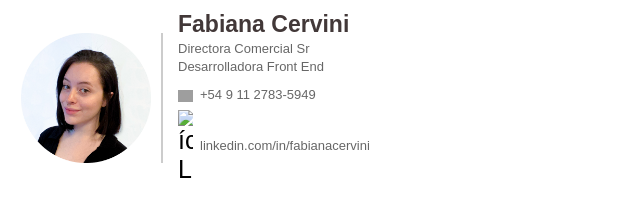
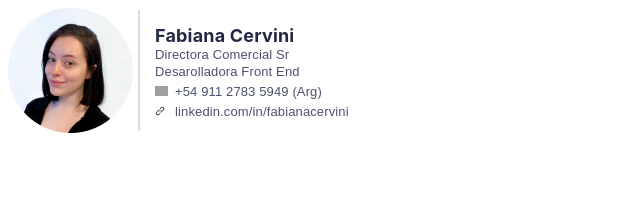
Before and after one commit to fabianacervini/firmaEmail, a plain HTML site: page index.html in a window 1280 px wide. Shown: the whole page, without its empty margins (0-640 px from the left). Drawn offline with Linux system fonts and the light colour scheme; grey boxes are pictures that could not be loaded.

Commit message:
modificando html

```diff
--- a/index.html
+++ b/index.html
@@ -1,118 +1,87 @@
-<!DOCTYPE html>
-<html lang="es">
-<head>
-    <meta charset="UTF-8">
-    <meta http-equiv="X-UA-Compatible" content="IE=edge">
-    <meta name="viewport" content="width=device-width, initial-scale=1.0">
-    <title>Firma de correo electrónico</title>
-    <style>
-        body {
-            font-family: Arial, Helvetica, sans-serif;
-            font-size: 25px;
-            color: #000;
-            margin: 0; /* Elimina el margen predeterminado del cuerpo */
-            padding: 0; /* Elimina el relleno predeterminado del cuerpo */
-        }
-        .container {
-            max-width: 200px; /* Establece el ancho máximo del contenedor */
-            margin: 0 auto; /* Centra el contenedor en la página */
-            margin-left: 20px; /* Agrega margen izquierdo para centrar a la izquierda */
-        }
-        table {
-            width: 100%;
-            border-collapse: collapse;
-            margin-top: 10px;
-            margin-left: 0; /* Elimina el margen izquierdo de la tabla */
-            margin-right: 0; /* Elimina el margen derecho de la tabla */
-        }
-        td {
-            vertical-align: top;
-        }
-        img {
-            max-width: 100%;
-            height: auto;
-            display: block;
-        }
-        .info {
-            display: flex;
-            align-items: center; /* Centra verticalmente los elementos dentro de .info */
-        }
-        .info img {
-            width: 130px; /* Ajusta el tamaño de la imagen principal según sea necesario */
-            max-width: 100%;
-            height: auto;
-            margin-right: 10px; /* Espaciado entre la imagen y el texto */
-        }
-        .info .info-icon {
-            width: 15px; /* Ajusta el tamaño de los iconos según sea necesario */
-            max-width: 100%;
-            height: auto;
-            margin-right: 7px; /* Espaciado entre los iconos y el texto */
-        }
-        .info .info-icons {
-            display: flex;
-            align-items: center; /* Alinea los iconos verticalmente */
-        }
-        .info-text {
-            flex-grow: 1; /* Hace que el contenedor de texto ocupe todo el espacio disponible */
-            display: flex;
-            flex-direction: column; /* Coloca el texto en una columna */
-        }
-        .info strong {
-            color: #423838;
-            font-size: 23px;
-            display: block; /* Coloca el nombre en una línea separada */
-            margin-bottom: 3px; /* Ajustado el espaciado entre el nombre y el siguiente elemento */
-        }
-        .info span,
-        .info a {
-            color: rgba(0, 0, 0, 0.6);
-            font-size: 13px;
-            display: block; /* Cada línea de texto en una línea separada */
-            margin-bottom: 3px; /* Ajustado el espaciado entre líneas de texto */
-            text-decoration: none;
-        }
-        .vertical-line {
-            border-left: 2px solid rgba(0, 0, 0, 0.2); /* Línea vertical entre la imagen y el texto */
-            margin-right: 15px; /* Espaciado entre la línea y el texto */
-            height: 130px; /* Altura de la línea, ajusta según sea necesario */
-        }
-        /* Espaciado adicional después de "Desarrolladora Front End" */
-        .info .after-developer {
-            margin-bottom: 10px;
-        }
-        /* Ajuste de la alineación vertical para el icono de LinkedIn */
-        .info .linkedin-container {
-            margin-top: 5px; /* Ajusta según sea necesario para alinear con la imagen de la izquierda */
-        }
-    </style>
-</head>
-<body>
-    <div class="container">
-        <table>
-            <tr>
-                <td>
-                    <div class="info">
-                        <img src="./fabianaFondoBlanco-fotor-2023112219328.png" alt="imagen personal Fabiana">
-                        <div class="vertical-line"></div>
-                        <div class="info-text">
-                            <strong>Fabiana Cervini</strong>
-                            <span>Directora Comercial Sr </span>
-                            <span>Desarrolladora Front End</span>
-                            <span class="after-developer"></span>
-                            <div class="info-icons">
-                                <img class="info-icon" src="https://cdn.icon-icons.com/icons2/510/PNG/512/ios7-telephone-outline_icon-icons.com_50152.png" alt="ícono teléfono">
-                                <a href="tel:+5491127835949" target="_blank">+54 9 11 2783-5949</a>
-                            </div>
-                            <div class="info-icons linkedin-container">
-                                <img class="info-icon" src="https://i0.wp.com/elliott.link/wp-content/uploads/2022/04/Elliott-link-favicon.png?w=500&ssl=1" alt="ícono LinkedIn">
-                                <a href="https://ar.linkedin.com/in/fabianacervini" target="_blank">linkedin.com/in/fabianacervini</a>
-                            </div>
-                        </div>
-                    </div>
-                </td>
-            </tr>
-        </table>
-    </div>
-</body>
-</html>
+<div style="font-family:arial,helvetica,sans-serif;color:#000;font-size:13px">
+    <div style="color:rgb(76,81,109)">
+      <div dir="ltr" style="unicode-bidi:isolate;font-size:13px;letter-spacing:0.01em;line-height:1.2;padding-bottom:0px">
+        <table cellpadding="0" cellspacing="0"
+          style="font-size:16px;letter-spacing:0.01em;line-height:inherit;margin:0px;padding:0px;border:0px;font-stretch:inherit">
+          <tbody>
+            <tr style="line-height:initial;">
+              <td valign="top"
+                style="font-family:inherit;font-size:inherit;letter-spacing:0.01em;line-height:inherit;padding:0px 0px 0px 0px;vertical-align:middle; width: 28%">
+                <!-- Cambiar nombre y foto acá -->
+                <img src="./fabianaFondoBlanco-fotor-2023112219328.png"
+                  alt="fabiana cervini imagen" width="125">
+              </td>
+              <td
+                style="font-family:inherit;font-size:inherit;letter-spacing:0.01em;line-height:inherit;padding:0px 0px 0px 0px;border:0px;font-stretch:inherit;vertical-align:middle; width: 72%">
+                <div
+                  style="margin-left: 5px;padding-left: 5px; padding-top: 10px; padding-bottom: 10px; border-left-color: rgb(222, 223, 228); border-left-style: solid; border-left-width: 2px;">
+                  <table cellpadding="0" cellspacing="0"
+                    style="font-family:inherit;font-size:inherit;letter-spacing:0.01em;line-height:inherit;margin:0px;padding:0px;border:0px;vertical-align:baseline;border-collapse:collapse;background-image:none;">
+                    <tbody
+                      style="font-family:inherit;font-size:inherit;letter-spacing:0.01em;line-height:inherit;margin:0px;padding:0px;border:0px;vertical-align:baseline">
+                      <tr
+                        style="font-family:inherit;font-size:inherit;letter-spacing:0.01em;line-height:inherit;margin:0px;padding:0px;border:0px;vertical-align:baseline">
+                        <td colspan="2"
+                          style="color:rgb(66, 73, 70);font-family:Arial,Helvetica,sans-serif;font-size:14px;letter-spacing:0.01em;line-height:inherit;padding: 0px 10px 5px;border:0px;vertical-align:middle">
+                        </td>
+                      </tr>
+                      <tr
+                        style="font-family:inherit;font-size:inherit;letter-spacing:0.01em;line-height:inherit;margin:0px;padding:0px;border:0px;vertical-align:baseline;">
+                        <td colspan="2"
+                          style="color:rgb(53, 61, 58);font-family:Arial,Helvetica,sans-serif;font-size:18px;letter-spacing:0.01em;line-height:inherit;padding:0px 0px 0px 10px;border:0px;vertical-align:middle">
+                          <!-- Cambiar nombre acá -->
+                          <b
+                            style="color:rgb(35,41,66);font-family:-apple-system,Helvetica Neue,Helvetica,Arial,sans-serif;font-size: 18px;letter-spacing:0.01em;line-height:1.2">Fabiana Cervini</b>
+                        </td>
+                      </tr>
+                      <tr
+                        style="font-family:inherit;font-size:inherit;letter-spacing:0.01em;line-height:inherit;margin:0px;padding:0px;border:0px;vertical-align:baseline">
+                        <td colspan="2"
+                          style="color:rgb(51,51,51);font-family:Arial,Helvetica,sans-serif;font-size:13px;letter-spacing:0.01em;line-height:inherit;padding:0px 0px 2px 10px;vertical-align:middle">
+                          <!-- Cambiar cargo acá -->
+                          <span
+                            style="color:rgb(76,81,109);font-family:inherit;font-size:inherit;letter-spacing:0.01em;line-height:inherit;margin:0px;padding:0px;border:0px;vertical-align:baseline">Directora Comercial Sr</span>
+                        </td>
+                      </tr>
+                      <tr
+                      style="font-family:inherit;font-size:inherit;letter-spacing:0.01em;line-height:inherit;margin:0px;padding:0px;border:0px;vertical-align:baseline">
+                      <td colspan="2"
+                        style="color:rgb(51,51,51);font-family:Arial,Helvetica,sans-serif;font-size:13px;letter-spacing:0.01em;line-height:inherit;padding:0px 0px 2px 10px;vertical-align:middle">
+                        <!-- Cambiar cargo acá -->
+                        <span
+                          style="color:rgb(76,81,109);font-family:inherit;font-size:inherit;letter-spacing:0.01em;line-height:inherit;margin:0px;padding:0px;border:0px;vertical-align:baseline">Desarolladora Front End</span>
+                      </td>
+                    </tr>
+                      <tr style="line-height:initial;">
+                        <td width="20" valign="top"
+                          style="color:rgb(58, 68, 64);font-family:Arial,Helvetica,sans-serif;font-size:11px;letter-spacing:0.01em;line-height:inherit;padding:5px 0px 5px 10px;border:0px;vertical-align:top;width:20px">
+                          <img style="height: 10px; display: block;"
+                            src="https://uploads-ssl.webflow.com/5a1c79495c97d30001744f58/60a29b5e642b52b34f115117_fono.png"
+                            alt="T"></img></td>
+                        <td valign="top"
+                          style="color:rgb(51,51,51);font-family:Arial,Helvetica,sans-serif;font-size:14px;letter-spacing:0.01em;line-height:inherit;padding:2px 0px 0px 0px; border:0px;vertical-align:middle">
+                          <span
+                            style="color:rgb(76,81,109);font-family:Arial,Helvetica,sans-serif;font-size:13px;letter-spacing:0.01em;line-height:1.2">
+                            <!-- Cambiar teléfono Chile acá -->
+                            <a href="tel:+5491127835949" style="color:rgb(76,81,109);text-decoration:none;"
+                              target="_blank">+54&nbsp;911&nbsp;2783&nbsp;5949&nbsp;(Arg)</a>
+                          </span>
+                        </td>
+                      </tr>
+
+                      <tr style="line-height:initial;">
+                        <td width="20" valign="top"
+                          style="color:rgb(58, 68, 64);font-family:Arial,Helvetica,sans-serif;font-size:11px;letter-spacing:0.01em;line-height:inherit;padding:5px 0px 5px 10px;border:0px;vertical-align:top;width:20px">
+                          <img style="height: 10px; display: block;"
+                            src="./linkeind.png"
+                            alt="T"></img></td>
+                        <td valign="top"
+                          style="color:rgb(51,51,51);font-family:Arial,Helvetica,sans-serif;font-size:14px;letter-spacing:0.01em;line-height:inherit;padding:2px 0px 0px 0px; border:0px;vertical-align:middle">
+                          <span
+                            style="color:rgb(76,81,109);font-family:Arial,Helvetica,sans-serif;font-size:13px;letter-spacing:0.01em;line-height:1.2">
+                            <!-- Cambiar teléfono Chile acá -->
+                            <a href="https://ar.linkedin.com/in/fabianacervini" style="color:rgb(76,81,109);text-decoration:none;"
+                              target="_blank">linkedin.com/in/fabianacervini</a>
+                          </span>
+                        </td>
+                      </tr>
```
